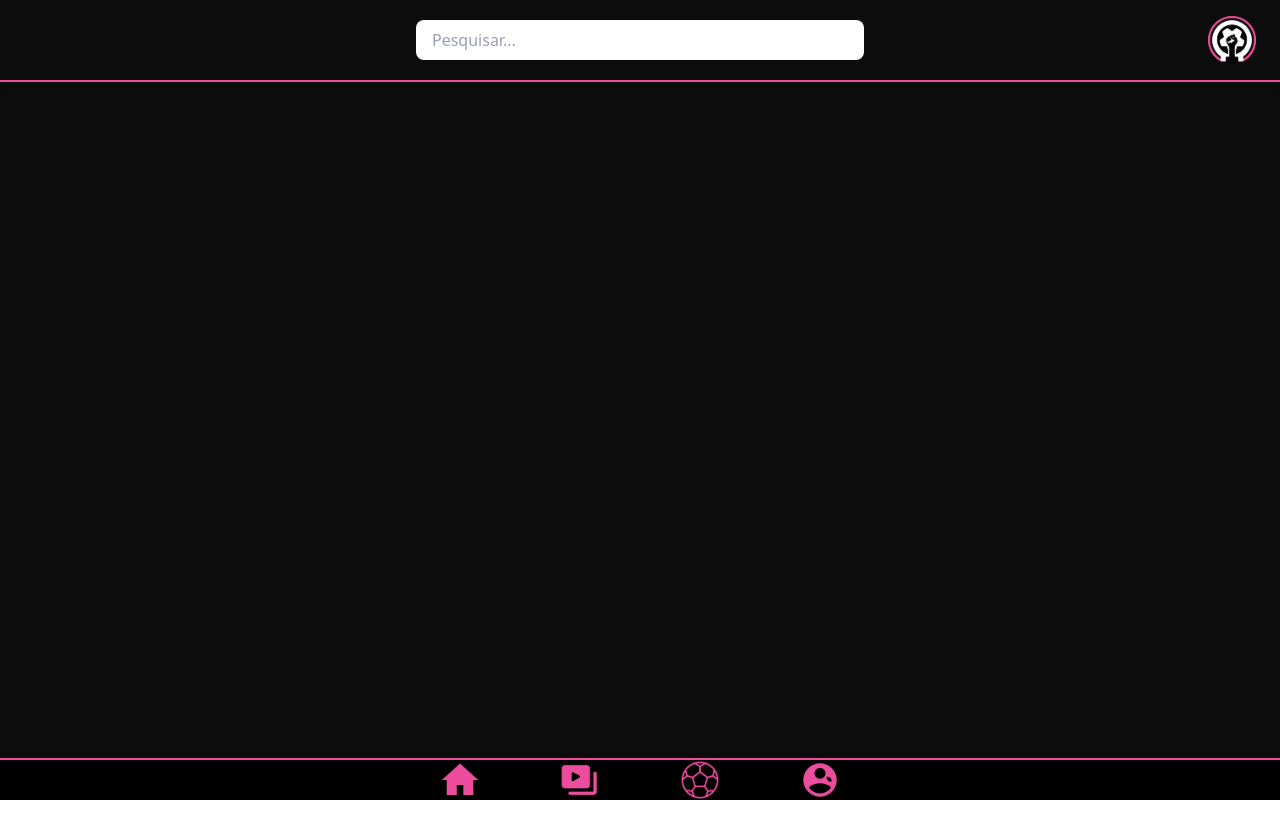
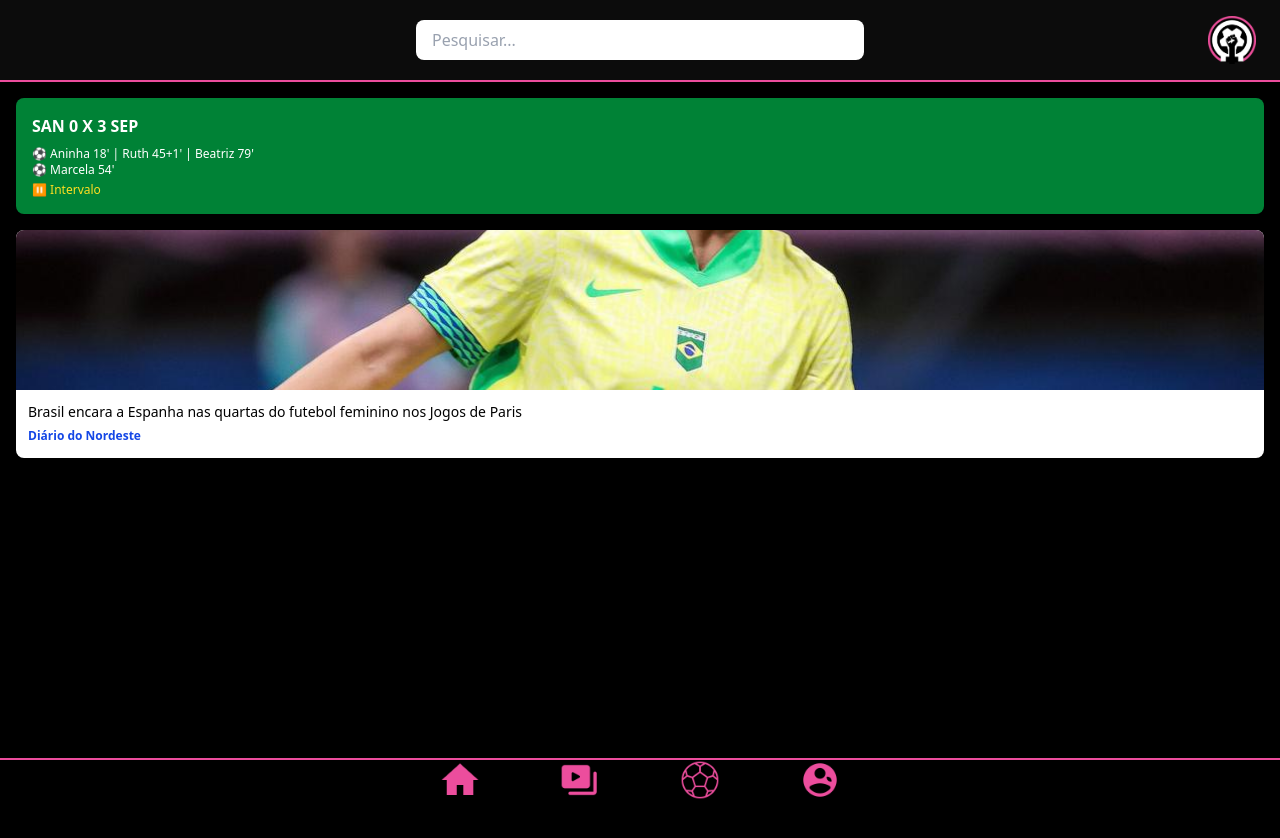
Before and after one commit to herqoliveira/Challenger---FIAP, a React (Vite) app in the folder PassaBola/: page /home in a window 1280 px wide. Shown: the top 838 px of the page. Before the commit the page ends 800 px from the top, so only its background shows below. Built offline with nearby package versions, Linux system fonts and the light colour scheme.

Commit message:
atualizando home

```diff
--- a/PassaBola/src/pages/home/Home.tsx
+++ b/PassaBola/src/pages/home/Home.tsx
@@ -32,23 +32,51 @@ export default function Home() {
                 <div className="w-full h-0.5 bg-[#ec4d9d]"></div>
             </header>
 
+            <div className="flex flex-col items-center gap-4 p-4 bg-black min-h-screen w-full">
+                <div className="bg-green-700 text-white w-full rounded-lg shadow p-4">
+                    <div className="flex justify-between items-center">
+                        <span className="font-bold">SAN 0 X 3 SEP</span>
+                    </div>
+                    <p className="text-xs mt-2">⚽ Aninha 18' | Ruth 45+1' | Beatriz 79'</p>
+                    <p className="text-xs">⚽ Marcela 54'</p>
+                    <p className="text-yellow-300 text-xs mt-1">⏸️ Intervalo</p>
+                </div>
 
+                <a
+                    href="https://diariodonordeste.verdesmares.com.br/jogada/brasil-encara-a-espanha-nas-quartas-do-futebol-feminino-nos-jogos-de-paris-saiba-detalhes-1.3542913"
+                    target="_blank"
+                    rel="noopener noreferrer"
+                    className="bg-white w-full rounded-lg shadow overflow-hidden"
+                >
+                    <img
+                        src={site}
+                        alt="Brasil encara a Espanha nas quartas"
+                        className="w-full h-40 object-cover"
+                    />
+                    <div className="p-3">
+                        <p className="text-black text-sm">
+                            Brasil encara a Espanha nas quartas do futebol feminino nos Jogos de Paris
+                        </p>
+                        <span className="text-blue-700 text-xs font-bold">Diário do Nordeste</span>
+                    </div>
+                </a>
+            </div>
             {/*Conteúdo das página */}
 
             <footer className="fixed bottom-0 w-full bg-[#000000] z-2">
                 <div className="w-full h-0.5 bg-[#ec4d9d]"></div>
                 <div className="flex gap-20 justify-center">
                     <Link to="/home">
-                    <img src={casa} alt="" className="w-10 h-10"/>
+                        <img src={casa} alt="" className="w-10 h-10" />
                     </Link>
                     <Link to="/videos">
-                    <img src={video} alt="" className="w-10 h-10"/>
+                        <img src={video} alt="" className="w-10 h-10" />
                     </Link>
                     <Link to="/jogos">
                         <img src={bola} alt="Perfil" className="w-10 h-10" />
                     </Link>
                     <Link to="/perfil">
-                    <img src={perfil} alt="" className="w-10 h-10"/>
+                        <img src={perfil} alt="" className="w-10 h-10" />
                     </Link>
                 </div>
             </footer>
```
Lines whose indentation alone changed are shown as unchanged.
